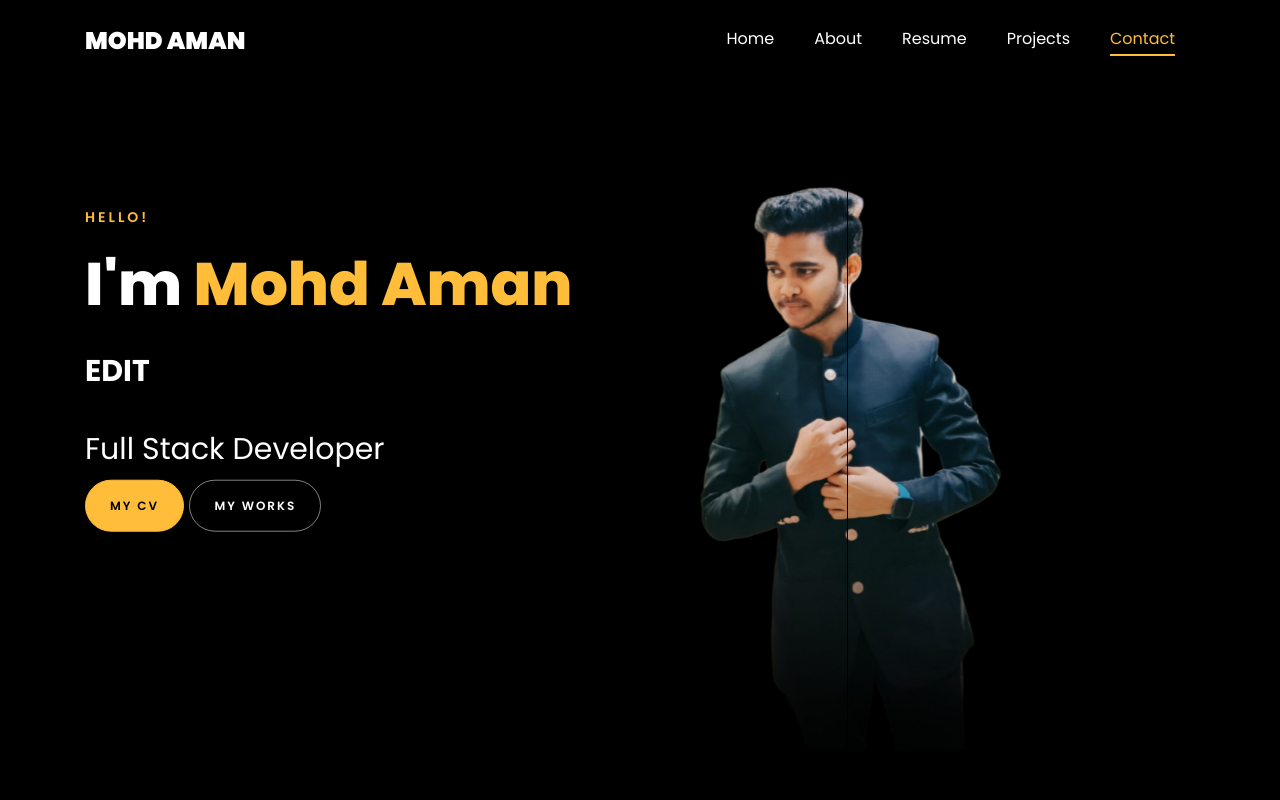
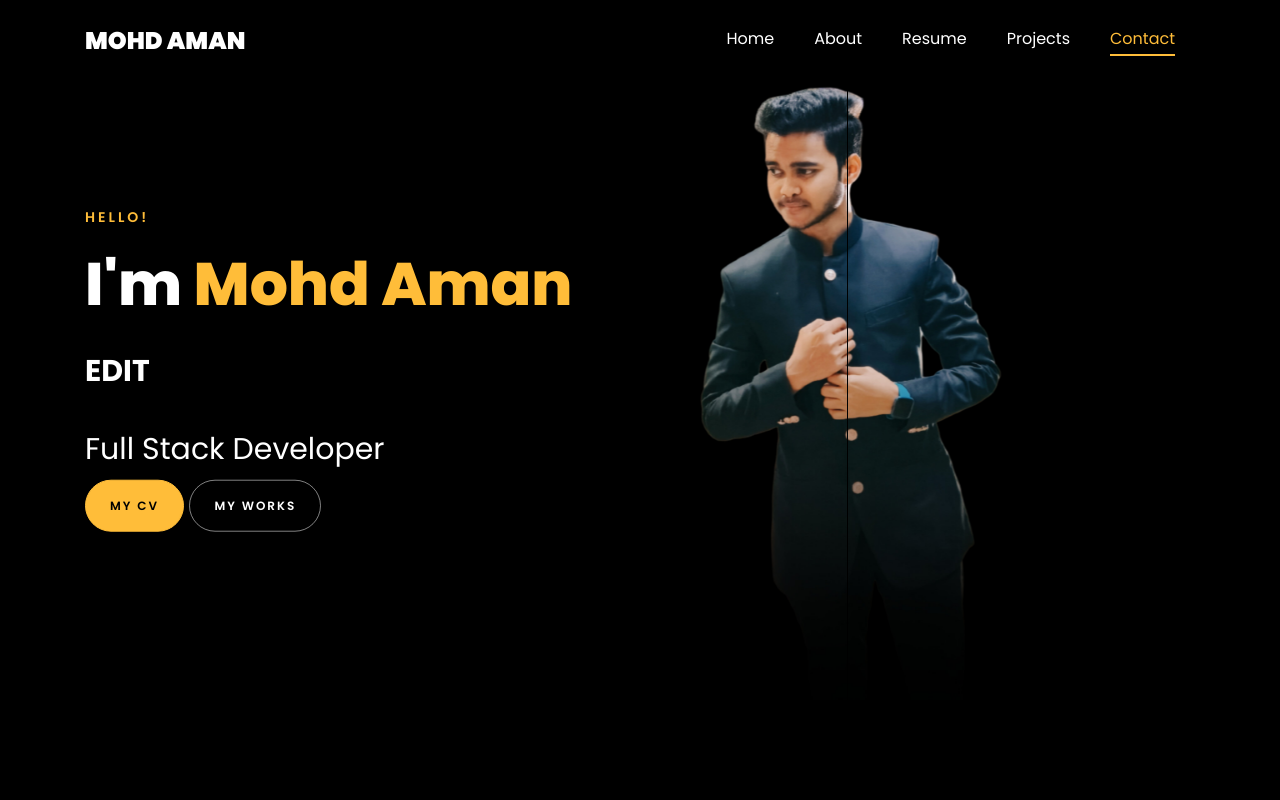
Before and after one commit to mramankhann/My-Portfolio-, a plain HTML site: page index.html in a window 1280 px wide. Shown: the top 800 px of the page. Drawn offline with nearby package versions, Linux system fonts and the light colour scheme; files that its build step writes are made by us from their sources; files whose address does not match are found by name.

Commit message:
Update index.html

```diff
--- a/index.html
+++ b/index.html
@@ -141,7 +141,7 @@
 	      	<div class="overlay"></div>
 	         <div class="container">
 	          <div class="row d-md-flex no-gutters slider-text align-items-end justify-content-end" data-scrollax-parent="true">
-	          			<div class="one-third js-fullheight order-md-last img" style="background-image: url(./images/bg-1C.jpg)">
+	          			<div class="one-third js-fullheight order-md-last img" style="background-image: url(./images/bg-1C.jpg);bottom: 100px;">
 	          	 <div class="overlay"></div>
 	          	</div>
 		          <div class="one-forth d-flex  align-items-center ftco-animate" data-scrollax=" properties: { translateY: '70%' }">
```
